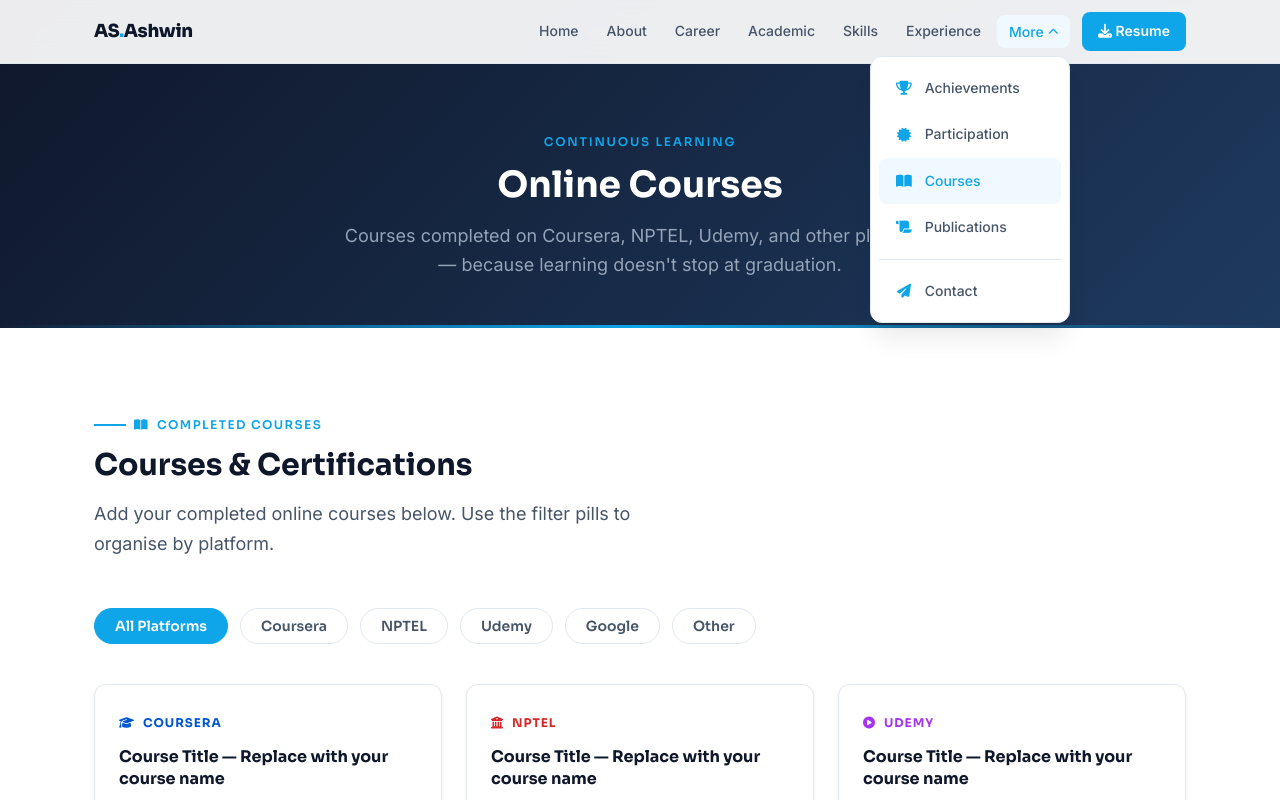
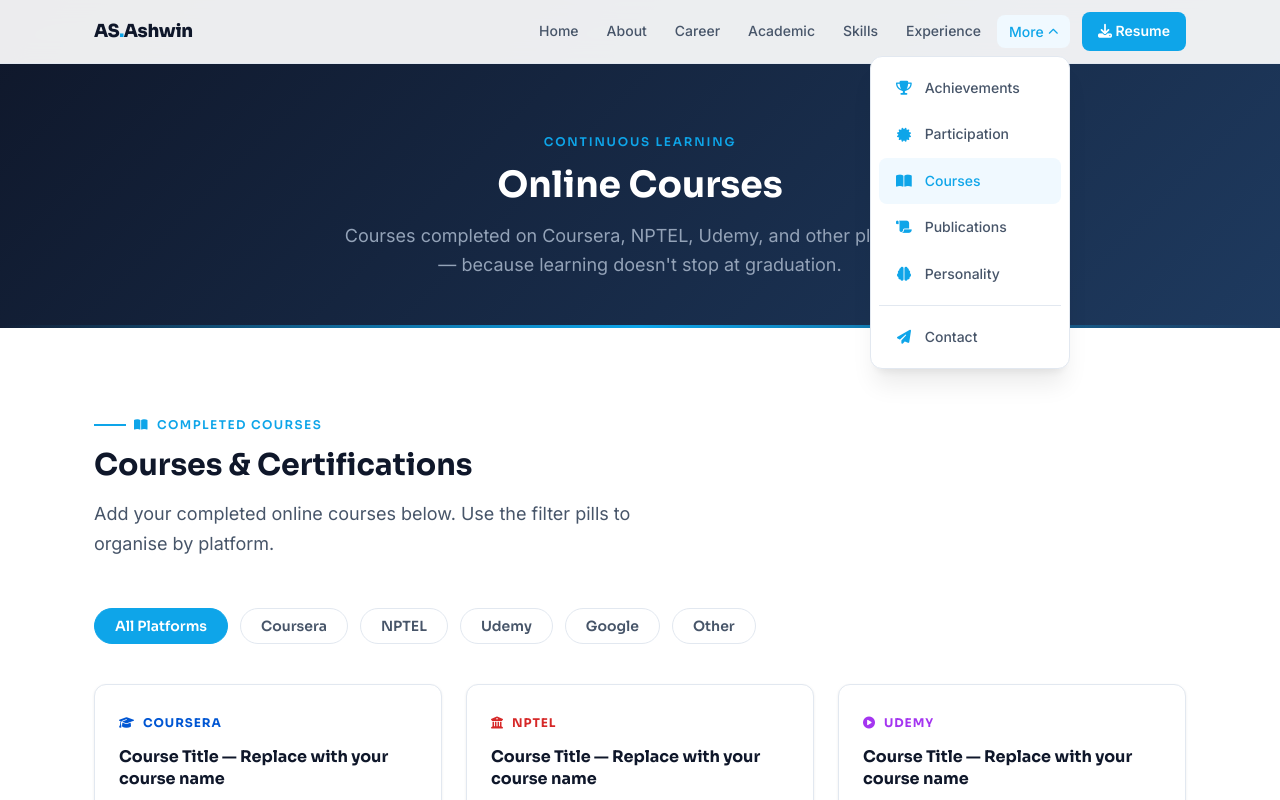
Before and after one commit to Glitch-047/Portfolio-3.O, a plain HTML site: page courses.html in a window 1280 px wide. Both pictures are taken after a click on the button "More". Shown: the top 800 px of the page. Drawn offline with Linux system fonts and the light colour scheme.

Commit message:
Add Personality link to navigation menu

```diff
--- a/courses.html
+++ b/courses.html
@@ -145,6 +145,7 @@
             <a href="participation.html" role="menuitem"><i class="fas fa-certificate"></i> Participation</a>
             <a href="courses.html" role="menuitem"><i class="fas fa-book-open"></i> Courses</a>
             <a href="publications.html" role="menuitem"><i class="fas fa-scroll"></i> Publications</a>
+            <a href="personality.html" role="menuitem"><i class="fas fa-brain"></i> Personality</a>
             <div class="nav-dropdown-divider"></div>
             <a href="contact.html" role="menuitem"><i class="fas fa-paper-plane"></i> Contact</a>
           </div>
```
